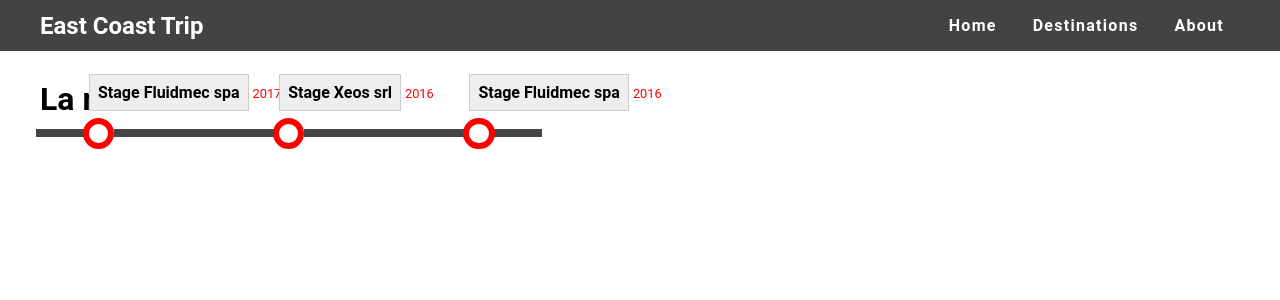
After one commit to alexandru-cazacu/east-coast-trip, a PHP site: page /trip.html in a window 1280 px wide. The commit adds this page. Shown: the top 300 px of the page. Run offline with PHP 8.4, Linux system fonts and the light colour scheme.

Commit message:
Started working on timeline on 2nd page

```diff
--- a/scripts/script.js
+++ b/scripts/script.js
@@ -13,7 +13,7 @@ function doStuff() {
 
     }
     $('.bullets .bullet:nth-child(' + num + ')').toggleClass("active");
-    if (number >= 7) {
+    if (number >= 1) {
         number = 1;
     }
 }
--- a/styles/style.css
+++ b/styles/style.css
@@ -1,4 +1,4 @@
-@import url('https://fonts.googleapis.com/css?family=Roboto:400,500,700');
+/* @import url('https://fonts.googleapis.com/css?family=Roboto:400,500,700'); */
 * {
     margin: 0;
     padding: 0;
@@ -38,11 +38,13 @@
 
 .navbar .list .item {
     color: #fff;
-    padding: 1em 0 1em 0;
+    /* padding: 1em 0 1em 0; */
+    padding: 1em;
     margin: 0;
-    margin-left: 3em;
+    /* margin-left: 3em; */
     display: inline-block;
-    font-weight: 500;
+    font-weight: bold;
+    letter-spacing: 0.08em;
 }
 
 .navbar .list .item:link,
@@ -53,13 +55,13 @@
 }
 
 .navbar .list .item:hover {
-    color: #fff;
-    border-bottom: 2px solid #fff;
+    color: #ff8500;
+    background-color: #fff;
+    color: #000;
 }
 
 .navbar .list .item.active {
     color: #ff8500;
-    border-bottom: 3px solid #ff8500;
 }
 
 /* ****************************************************************************************************
@@ -106,14 +108,14 @@
 .bullets {
     margin: 0 auto;
     position: absolute;
-    bottom: 40px;
+    bottom: 30px;
     left: 0;
     right: 0;
 }
 
 .bullet {
-    width: 0.65em;
-    height:0.65em;
+    width: 0.5em;
+    height:0.5em;
     display: inline-block;
     border-radius: 100%;
     border: 0.18em solid #fff;
@@ -131,8 +133,8 @@
 .main-form {
     box-shadow: 0 3px 6px rgba(0,0,0,0.16), 0 3px 6px rgba(0,0,0,0.23);
     background-color: #fff;
-    margin-top: 200px;
-    margin-right: 150px;
+    margin-top: 150px;
+    margin-right: 100px;
     float: right;
     padding: 2em;
     border-radius: 5px;
@@ -147,7 +149,7 @@
 .search-field {
     border: 1px solid #888;
     padding: 0.5em 1.5em;
-    border-radius: 5px;
+    border-radius: 500px;
     display: block;
     margin: 0 auto 1em auto;
     width: 250px;
@@ -172,17 +174,102 @@ select:required:invalid {
     outline: none;
     border-radius: 40px;
     background: #fff;
+    border: 2px solid #1ECD97;
     color: #1ECD97;
-    background: #fff;
     cursor: pointer;
     -webkit-transition: all 0.25s ease;
     transition: all 0.25s ease;
     font-weight: bold;
     display: block;
     margin: 2em auto 0 auto;
+    font-weight: bold;
+    width: 250px;
 }
 
 #calculate-btn:hover {
     background-color: #1ECD97;
     color: #fff;
+    letter-spacing: 0.1em;
 }
+
+/* ****************************************************************************************************
+            TIMELINE
+**************************************************************************************************** */
+
+.timeline {
+
+}
+
+.event {
+    display: inline-block;
+    margin-left: -4.45px;
+}
+
+.timeline .line {
+    height: 0.5em;
+    width: 10em;
+    background-color: #444;
+    /* margin: 0 auto; */
+    display: inline-block;
+    margin-bottom: 0.75em;
+}
+
+.timeline .line.first {
+    height: 0.5em;
+    width: 3em;
+    background-image: linear-gradient(right, from(rgba(255, 255, 255, 1)), to(rgba(0, 0, 0, 1)));
+}
+
+.timeline .line.last {
+    height: 0.5em;
+    width: 3em;
+    background-image: linear-gradient(to left, from(rgba(0, 0, 0, 0)), to(rgba(255, 255, 255, 1)));
+}
+
+.timeline .point {
+    width: 1.2em;
+    height: 1.2em;
+    background-color: #fff;
+    border: 0.4em solid red;
+    border-radius: 100%;
+    position: relative;
+    margin: 0 auto;
+    display: inline-block;
+    margin-left: -4.5px;
+}
+
+.timeline .event:nth-child(odd) .info {
+    position: absolute;
+    bottom: 2em;
+    width: 15em;
+}
+
+.timeline .event:nth-child(odd) .info * {
+
+}
+
+.timeline .event:nth-child(even) .info {
+    position: absolute;
+    bottom: 2em;
+    width: 15em;
+}
+
+.timeline .event:nth-child(even) .info * {
+
+}
+
+.timeline .title {
+    margin: 0;
+    display: inline-block;
+    border: 1px solid #ccc;
+    font-weight: bold;
+    padding: 0.5em;
+    background-color: #eee;
+}
+
+.timeline .date {
+    margin: 0;
+    color: red;
+    display: inline;
+    font-size: 0.8em;
+}
--- /dev/null
+++ b/trip.html
@@ -0,0 +1,61 @@
+<!DOCTYPE html>
+<html lang="en">
+
+<head>
+    <meta charset="UTF-8">
+    <meta name="viewport" content="width=device-width, initial-scale=1.0">
+    <meta http-equiv="X-UA-Compatible" content="ie=edge">
+    <link rel="stylesheet" href="styles/style.css">
+    <title>East Coast Trip</title>
+</head>
+
+<body>
+    <nav class="navbar">
+        <div class="wrapper">
+            <h2 class="logo">East Coast Trip</h2>
+            <div class="list">
+                <a href="index.html" class="item">Home</a>
+                <a href="destinations.html" class="item">Destinations</a>
+                <a href="about.html" class="item">About</a>
+            </div>
+        </div>
+    </nav>
+
+    <div class="wrapper" style="margin-top:10vh">
+        <h1 class="center">La mia storia</h1>
+        <div class="timeline">
+            <div class="event">
+                <div class="first line"></div>
+                <div class="point">
+                    <div class="info">
+                        <p class="title">Stage Fluidmec spa</p>
+                        <p class="date">2017</p>
+                    </div>
+                </div>
+            </div>
+            <div class="event">
+                <div class="line"></div>
+                <div class="point">
+                    <div class="info">
+                        <p class="title">Stage Xeos srl</p>
+                        <p class="date">2016</p>
+                    </div>
+                </div>
+            </div>
+            <div class="event">
+                <div class="line"></div>
+                <div class="point">
+                    <div class="info">
+                        <p class="title">Stage Fluidmec spa</p>
+                        <p class="date">2016</p>
+                    </div>
+                </div>
+            </div>
+            <div class="event">
+                <div class="last line"></div>
+            </div>
+        </div>
+    </div>
+</body>
+
+</html>
```
Also changed, not shown: index.html (+50 -37 lines), landing.html (deleted, +0 -87 lines).
